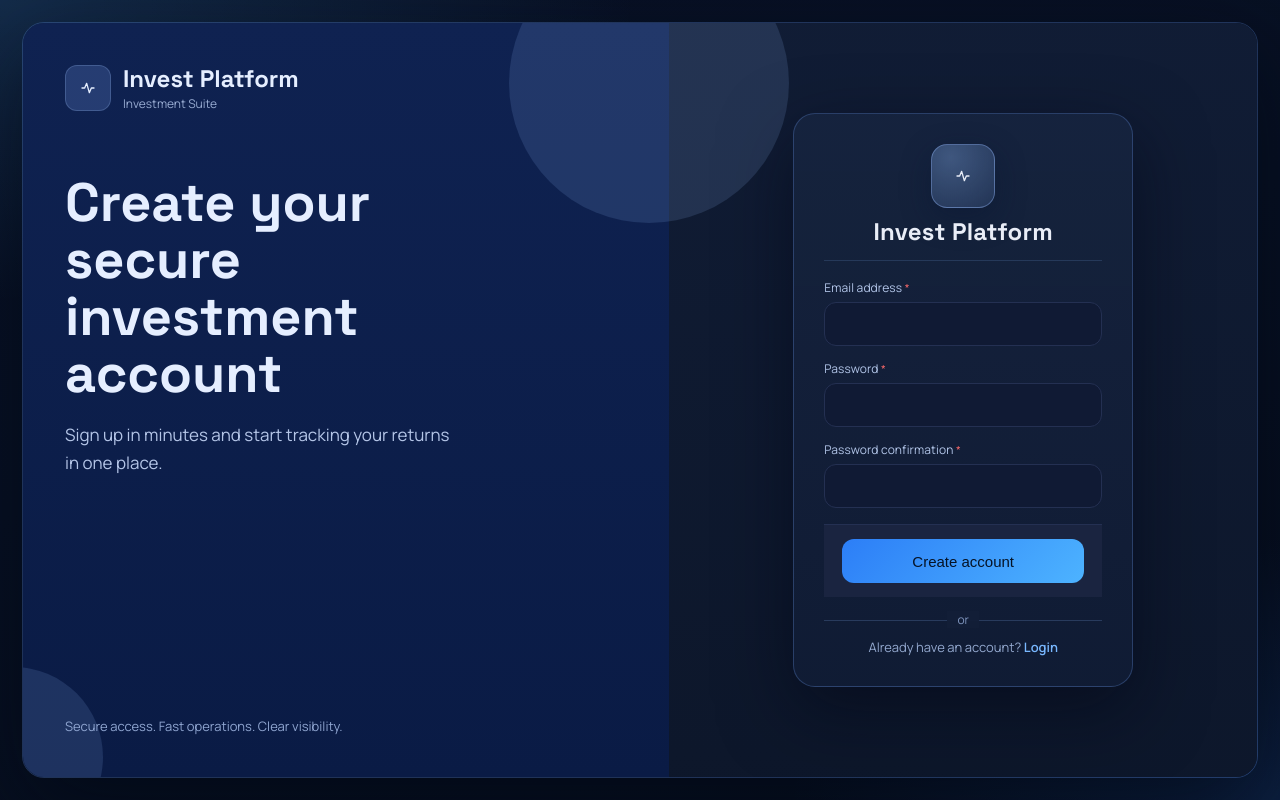
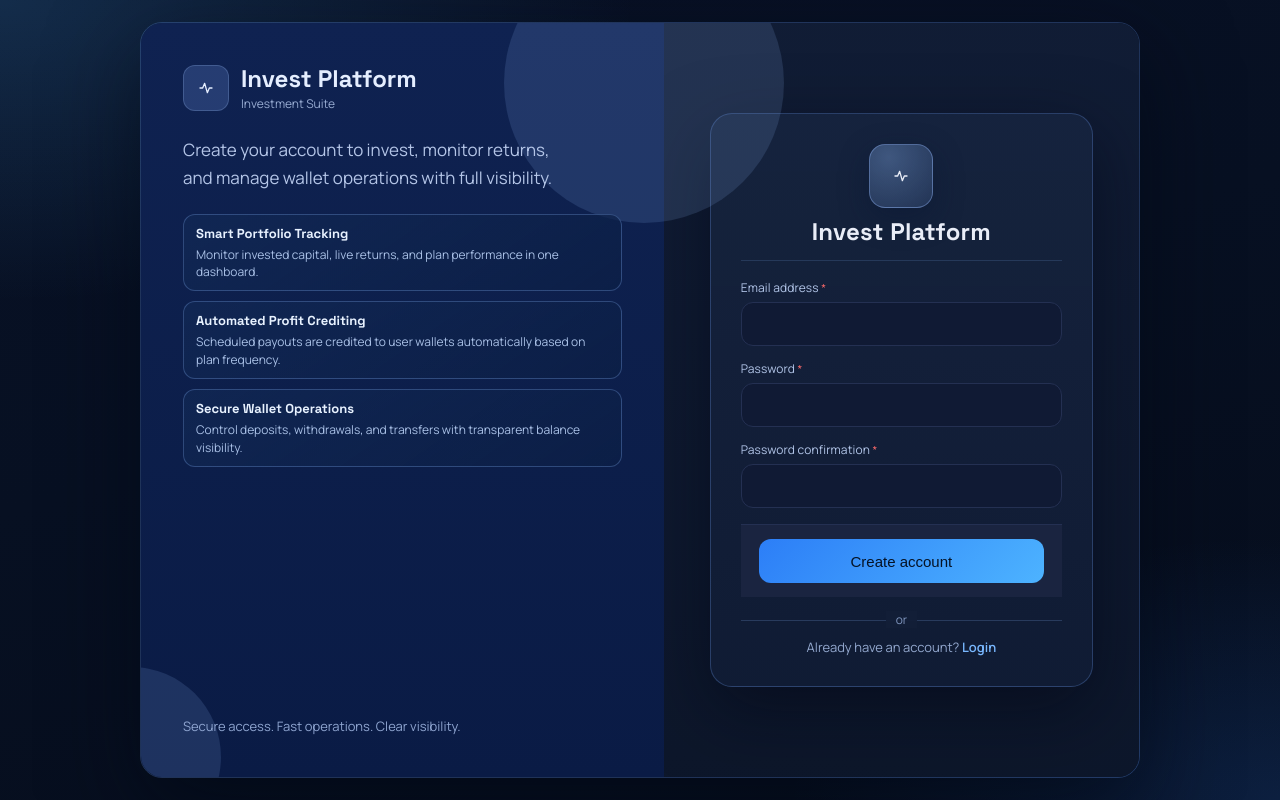
Before and after one commit to gk-mokaya/investweb, a Django app: page /accounts/register/ in a window 1280 px wide. Run offline with Django 5.2, Linux system fonts and the light colour scheme; data comes from the database, SQL or seed files in the repository; parts of the project's set-up code (start-up, migrations or seed data) failed here and were passed over.

Commit message:
commit 3

```diff
--- a/static/css/app.css
+++ b/static/css/app.css
@@ -2734,6 +2734,8 @@ input[type="checkbox"]:checked::after {
 
 .auth-stage {
   min-height: calc(100vh - clamp(24px, 4vw, 44px));
+  width: min(1000px, 100%);
+  margin-inline: auto;
   border-radius: 22px;
   overflow: hidden;
   border: 1px solid rgba(79, 120, 196, 0.34);
@@ -2777,7 +2779,7 @@ input[type="checkbox"]:checked::after {
   display: flex;
   align-items: center;
   gap: 12px;
-  margin-bottom: clamp(32px, 6vw, 62px);
+  margin-bottom: clamp(14px, 2.5vw, 24px);
 }
 
 .auth-brand-mark {
@@ -2818,19 +2820,47 @@ input[type="checkbox"]:checked::after {
 .auth-left-copy h1 {
   margin: 0;
   font-family: "Space Grotesk", sans-serif;
-  font-size: clamp(34px, 4.4vw, 54px);
-  line-height: 1.06;
-  max-width: 11ch;
+  font-size: clamp(26px, 2.8vw, 42px);
+  line-height: 1.1;
+  max-width: none;
+  white-space: nowrap;
 }
 
 .auth-left-copy p {
-  margin: 18px 0 0;
+  margin: 0;
   max-width: 38ch;
   font-size: 17px;
   line-height: 1.65;
   color: #b4c5e7;
 }
 
+.auth-left-highlights {
+  margin-top: 22px;
+  display: grid;
+  gap: 10px;
+}
+
+.auth-left-highlight {
+  border: 1px solid rgba(127, 170, 238, 0.3);
+  background: linear-gradient(145deg, rgba(20, 45, 89, 0.5), rgba(12, 31, 70, 0.78));
+  border-radius: 12px;
+  padding: 10px 12px;
+}
+
+.auth-left-highlight-title {
+  font-family: "Space Grotesk", sans-serif;
+  font-size: 13px;
+  font-weight: 700;
+  color: #e8f2ff;
+}
+
+.auth-left-highlight-text {
+  margin-top: 4px;
+  font-size: 12px;
+  color: #a9c0e6;
+  line-height: 1.45;
+}
+
 .auth-left-foot {
   margin-top: auto;
   color: #8fa5d0;
@@ -2845,7 +2875,7 @@ input[type="checkbox"]:checked::after {
 }
 
 .auth-card {
-  width: min(340px, 100%);
+  width: min(390px, 100%);
   background: linear-gradient(180deg, rgba(22, 35, 62, 0.96), rgba(16, 28, 52, 0.98));
   border: 1px solid rgba(88, 126, 196, 0.36);
   border-radius: 22px;
--- a/templates/auth_base.html
+++ b/templates/auth_base.html
@@ -34,8 +34,21 @@
           </div>
         </div>
         <div class="auth-left-copy">
-          <h1>{% block auth_heading %}Run your investments from one secure platform.{% endblock %}</h1>
           <p>{% block auth_subheading %}Manage deposits, withdrawals, portfolio performance, and account security in one place.{% endblock %}</p>
+          <div class="auth-left-highlights">
+            <div class="auth-left-highlight">
+              <div class="auth-left-highlight-title">Smart Portfolio Tracking</div>
+              <div class="auth-left-highlight-text">Monitor invested capital, live returns, and plan performance in one dashboard.</div>
+            </div>
+            <div class="auth-left-highlight">
+              <div class="auth-left-highlight-title">Automated Profit Crediting</div>
+              <div class="auth-left-highlight-text">Scheduled payouts are credited to user wallets automatically based on plan frequency.</div>
+            </div>
+            <div class="auth-left-highlight">
+              <div class="auth-left-highlight-title">Secure Wallet Operations</div>
+              <div class="auth-left-highlight-text">Control deposits, withdrawals, and transfers with transparent balance visibility.</div>
+            </div>
+          </div>
         </div>
         <div class="auth-left-foot">Secure access. Fast operations. Clear visibility.</div>
       </aside>
--- a/templates/auth_login.html
+++ b/templates/auth_login.html
@@ -1,8 +1,8 @@
 {% extends "auth_base.html" %}
 
 {% block title %}Login | {{ SYSTEM_SETTINGS.PROJECT_NAME|default:'Invest Platform' }}{% endblock %}
-{% block auth_heading %}Welcome back to {{ SYSTEM_SETTINGS.PROJECT_NAME|default:'Invest Platform' }}{% endblock %}
-{% block auth_subheading %}Sign in with your email to continue to your dashboard.{% endblock %}
+{% block auth_heading %}Your investment command center{% endblock %}
+{% block auth_subheading %}Access plans, portfolio growth, automated profit payouts, and wallet activity in one secure place.{% endblock %}
 
 {% block content %}
 <form method="post" class="auth-form">
--- a/templates/auth_register.html
+++ b/templates/auth_register.html
@@ -1,8 +1,8 @@
 {% extends "auth_base.html" %}
 
 {% block title %}Register | {{ SYSTEM_SETTINGS.PROJECT_NAME|default:'Invest Platform' }}{% endblock %}
-{% block auth_heading %}Create your secure investment account{% endblock %}
-{% block auth_subheading %}Sign up in minutes and start tracking your returns in one place.{% endblock %}
+{% block auth_heading %}Build long-term growth with confidence{% endblock %}
+{% block auth_subheading %}Create your account to invest, monitor returns, and manage wallet operations with full visibility.{% endblock %}
 
 {% block content %}
 <form method="post" class="auth-form">
```
Also changed, not shown: templates/admin_operations.html (deleted).
